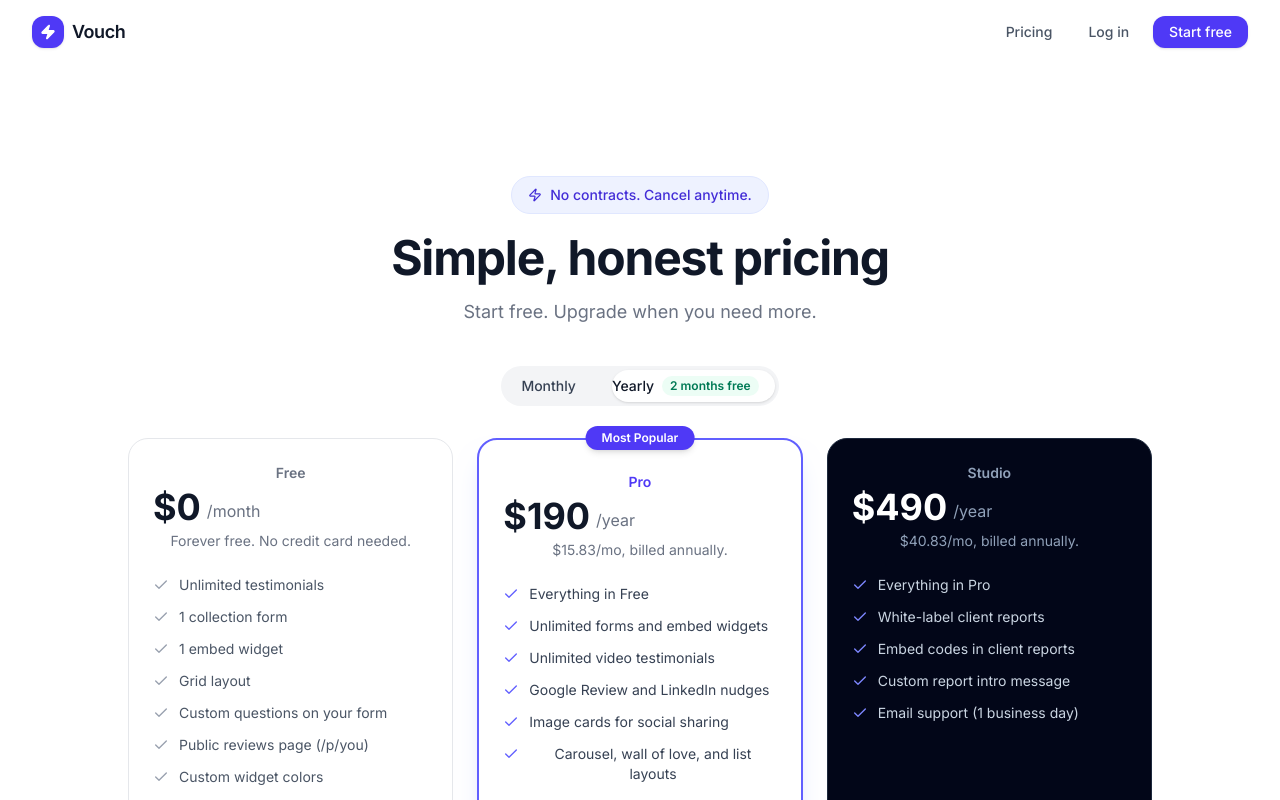
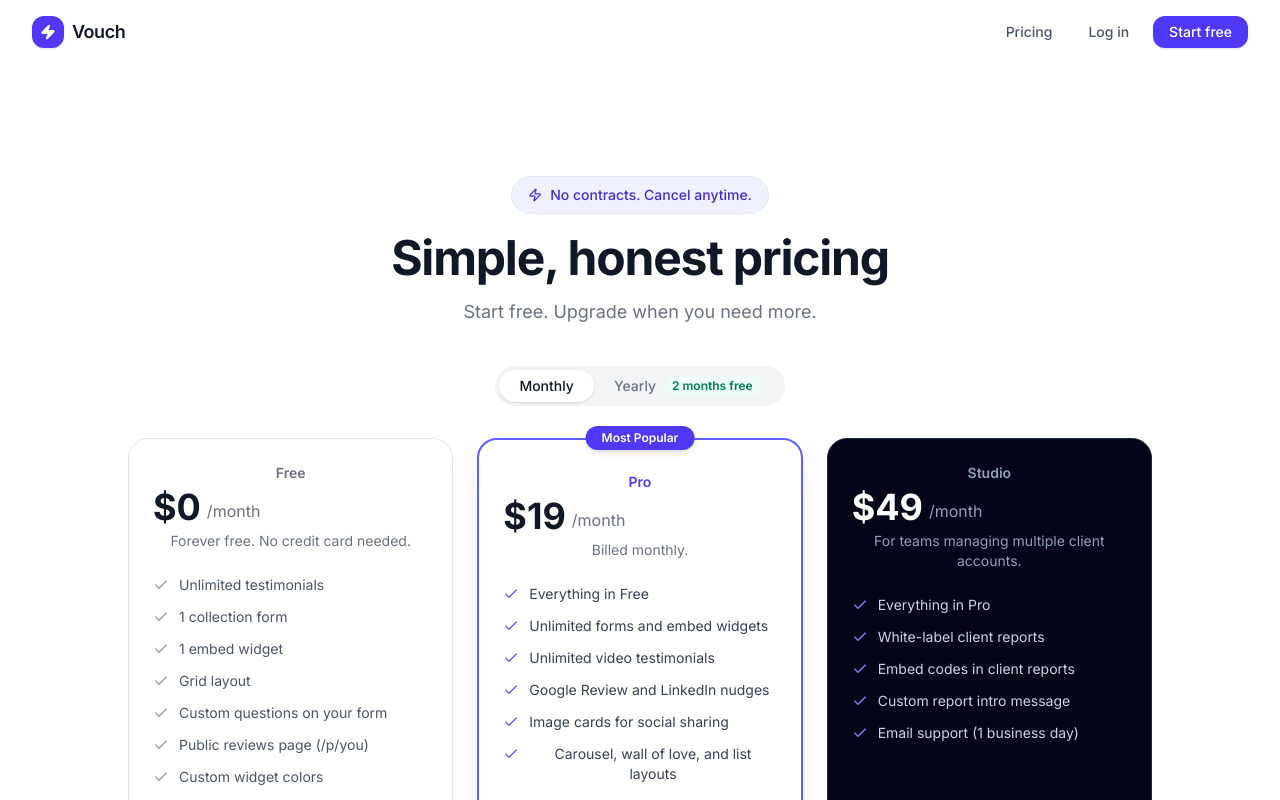
Before and after one commit to sritrvler/Vouch, a Next.js app: page /pricing in a window 1280 px wide. Shown: the top 800 px of the page. Built offline with nearby package versions, Linux system fonts and the light colour scheme; no server answers.

Commit message:
auto-checkpoint: session end 2026-03-06 21:55

```diff
--- a/src/app/(marketing)/_components/PricingCards.tsx
+++ b/src/app/(marketing)/_components/PricingCards.tsx
@@ -39,48 +39,53 @@ export const PRO_FEATURES: string[] = [
 export const STUDIO_FEATURES = STUDIO_FEATURES_SOURCE;
 
 export function PricingCards() {
-  const [billing, setBilling] = useState<'monthly' | 'yearly'>('yearly');
+  const [billing, setBilling] = useState<'monthly' | 'yearly'>('monthly');
 
   return (
     <div className="max-w-5xl mx-auto">
       {/* Billing toggle */}
       <div className="flex justify-center mb-8">
-        <div className="relative flex items-center gap-1 bg-gray-100 rounded-full p-1" role="radiogroup" aria-label="Billing frequency">
-          <motion.div
-            className="absolute top-1 bottom-1 bg-white rounded-full shadow-sm"
-            aria-hidden="true"
-            animate={{
-              left: billing === 'monthly' ? 4 : '40%',
-              width: billing === 'monthly' ? 'calc(40% - 4px)' : 'calc(60% - 4px)',
-            }}
-            transition={{ type: 'spring', stiffness: 400, damping: 30 }}
-          />
+        <div className="relative flex items-center bg-gray-100 rounded-full p-1" role="radiogroup" aria-label="Billing frequency">
           <button
             role="radio"
             aria-checked={billing === 'monthly'}
             onClick={() => setBilling('monthly')}
             className={cn(
-              'relative z-10 px-4 py-1.5 rounded-full text-sm font-medium transition-colors',
+              'relative z-10 px-5 py-1.5 rounded-full text-sm font-medium transition-colors',
               billing === 'monthly'
                 ? 'text-gray-900'
-                : 'text-gray-700 hover:text-gray-900'
+                : 'text-gray-500 hover:text-gray-900'
             )}
           >
-            Monthly
+            {billing === 'monthly' && (
+              <motion.div
+                layoutId="billing-pill"
+                className="absolute inset-0 bg-white rounded-full shadow-sm"
+                transition={{ type: 'spring', stiffness: 400, damping: 30 }}
+              />
+            )}
+            <span className="relative z-10">Monthly</span>
           </button>
           <button
             role="radio"
             aria-checked={billing === 'yearly'}
             onClick={() => setBilling('yearly')}
             className={cn(
-              'relative z-10 px-4 py-1.5 rounded-full text-sm font-medium transition-colors flex items-center gap-2',
+              'relative z-10 px-5 py-1.5 rounded-full text-sm font-medium transition-colors flex items-center gap-2',
               billing === 'yearly'
                 ? 'text-gray-900'
-                : 'text-gray-700 hover:text-gray-900'
+                : 'text-gray-500 hover:text-gray-900'
             )}
           >
-            Yearly
-            <span className="text-xs font-semibold text-emerald-700 bg-emerald-50 px-2 py-0.5 rounded-full">
+            {billing === 'yearly' && (
+              <motion.div
+                layoutId="billing-pill"
+                className="absolute inset-0 bg-white rounded-full shadow-sm"
+                transition={{ type: 'spring', stiffness: 400, damping: 30 }}
+              />
+            )}
+            <span className="relative z-10">Yearly</span>
+            <span className="relative z-10 text-xs font-semibold text-emerald-700 bg-emerald-50 px-2 py-0.5 rounded-full">
               2 months free
             </span>
           </button>
```
